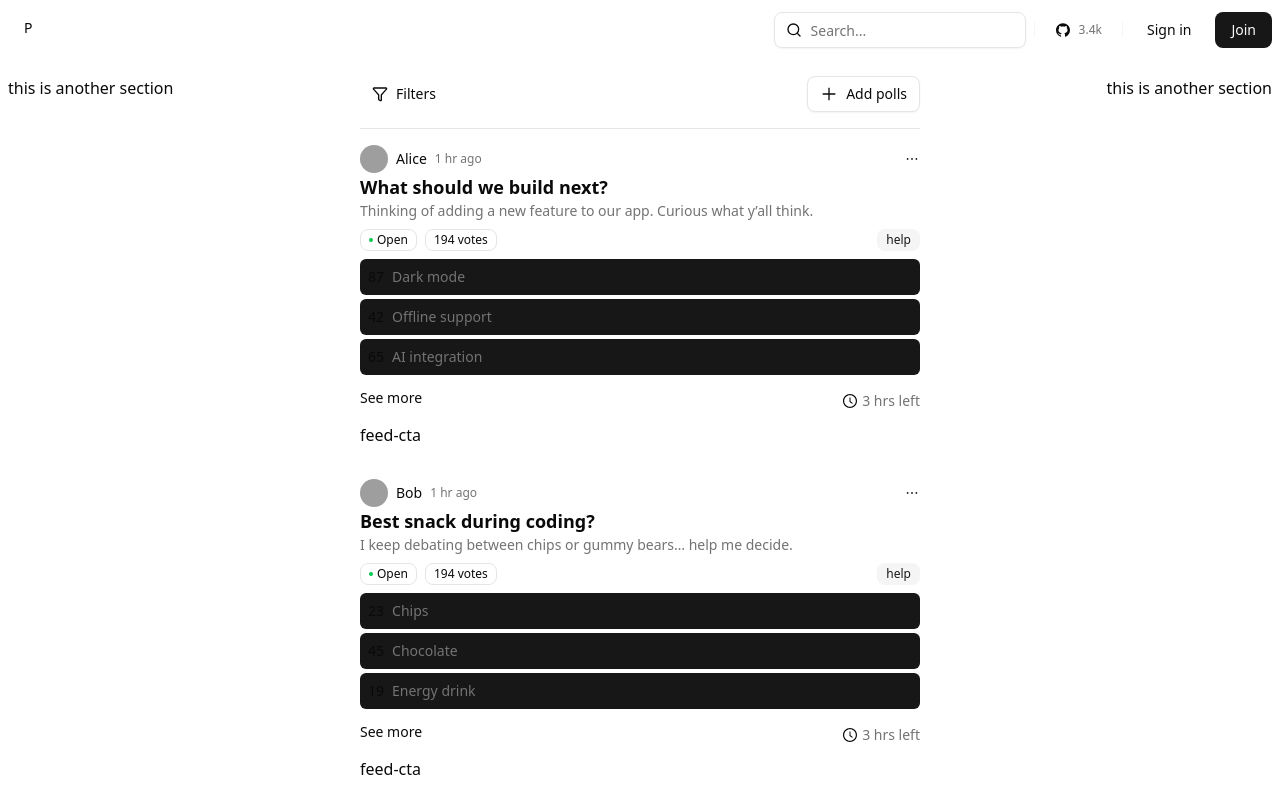
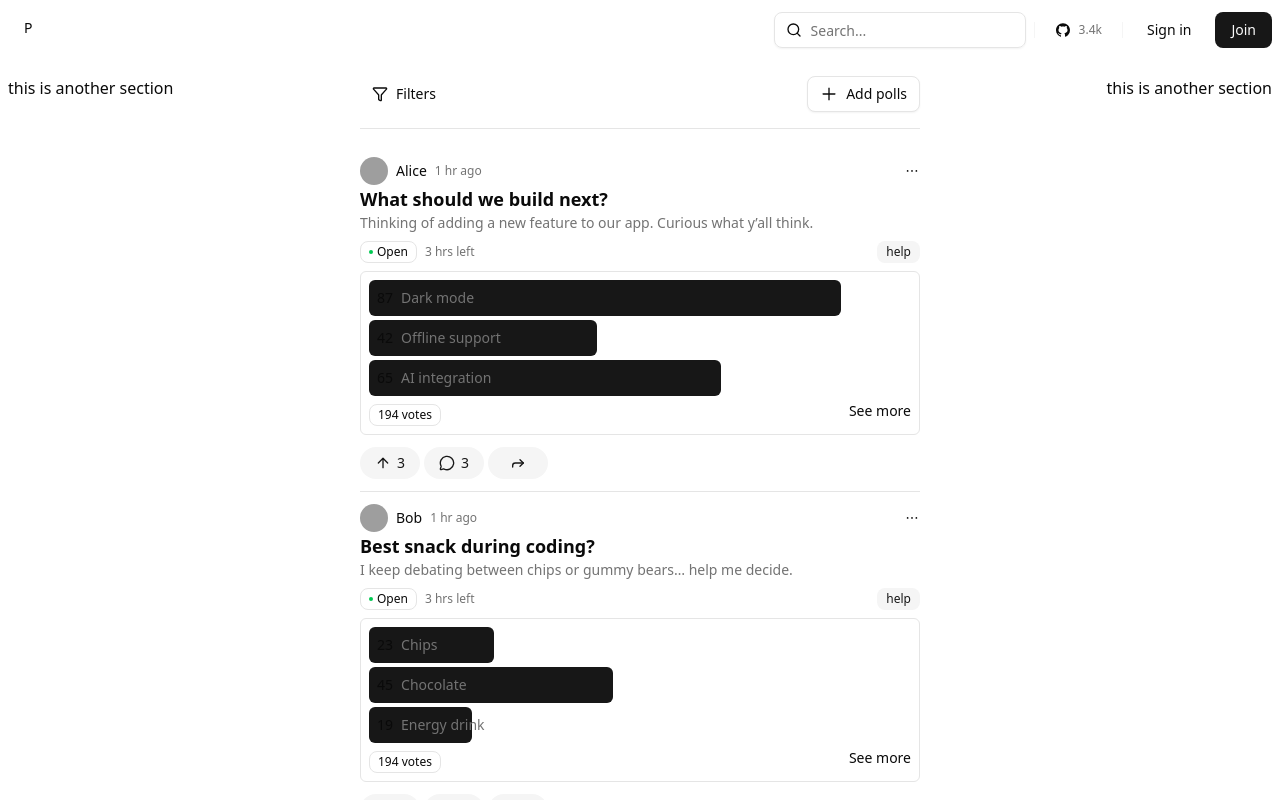
Before and after one commit to pollnion/pollnion-client, a Next.js app: page / in a window 1280 px wide. Shown: the top 800 px of the page. Built offline with nearby package versions, Linux system fonts and the light colour scheme; grey boxes are pictures that could not be loaded.

Commit message:
feat: enhance feed UI and add status/number utilities
Added user status constants and a number formatting utility. Updated feed models to include author status. Improved feed card, header, content, and CTA components with new UI elements, badges, and icons for better clarity and interactivity.

```diff
--- a/constants/status.ts
+++ b/constants/status.ts
@@ -1,3 +1,12 @@
+export const USER_STATUS = {
+  admin: 'admin',
+  normal: 'normal',
+}
+
+export const USER_PAID_STATUS = {
+  paid: 'paid',
+}
+
 export const POLL_STATUS = {
   open: 'open',
   closed: 'closed',
--- /dev/null
+++ b/lib/numbers.ts
@@ -0,0 +1,3 @@
+export const formattedNumber = (number = 0) => {
+  return number?.toLocaleString()
+}
--- a/models/feed.ts
+++ b/models/feed.ts
@@ -14,6 +14,7 @@ export type Poll = {
 export type Author = {
   id: string
   name: string
+  status: string
 }
 
 export type Content = {
--- a/modules/feed/feed-card.tsx
+++ b/modules/feed/feed-card.tsx
@@ -1,5 +1,6 @@
 import React from 'react'
 
+import {cn} from '@/lib/utils'
 import FeedCta from './feed-cta'
 import {FeedItem} from '@/models/feed'
 import FeedHeader from './feed-header'
@@ -7,7 +8,7 @@ import FeedContent from './feed-content'
 
 const FeedCard = ({item}: {item: FeedItem}) => {
   return (
-    <div className="mb-8">
+    <div className={cn('py-3 border-b')}>
       <FeedHeader item={item} />
       <FeedContent item={item} />
       <FeedCta item={item} />
--- a/modules/feed/feed-content.tsx
+++ b/modules/feed/feed-content.tsx
@@ -1,7 +1,10 @@
 import React from 'react'
 import {map} from 'lodash'
+import {isEqual} from 'lodash'
 import {FeedItem} from '@/models/feed'
 import {Badge} from '@/components/ui/badge'
+import {formattedNumber} from '@/lib/numbers'
+import {POLL_STATUS} from '@/constants/status'
 import {BaseIcon} from '@/components/base/icons/base-icon'
 import BaseStatusBadge from '@/components/base/badges/base-status-badge'
 import {TypographySmall} from '@/components/base/typography/base-typography'
@@ -9,33 +12,35 @@ import {TypographyLarge} from '@/components/base/typography/base-typography'
 import {TypographyMuted} from '@/components/base/typography/base-typography'
 
 const Polls = ({poll}: {poll: FeedItem['poll']}) => {
-  const {options, status, totalVotes} = poll || {}
+  const {options, status, totalVotes = 0} = poll || {}
+
+  const isOpen = isEqual(status, POLL_STATUS.open)
+
   return (
     <React.Fragment>
       <div className="flex justify-between space-x-2 mb-2">
-        <div className="flex space-x-2">
+        <div className="flex items-center space-x-2">
           <BaseStatusBadge status={status} />
-          <Badge variant="outline">{totalVotes} votes</Badge>
+          {isOpen && <TypographyMuted className="text-xs">3 hrs left</TypographyMuted>}
         </div>
         <Badge variant="secondary">help</Badge>
       </div>
 
+      <div className="border rounded-sm p-2">
         {map(options, ({votes, label}, i) => (
           <div
             key={i}
-          className="bg-neutral-900 mb-1 p-2 rounded-sm flex items-center space-x-2"
+            className="bg-neutral-900 mb-1 last:mb-0 p-2 rounded-sm whitespace-nowrap flex items-center space-x-2"
+            style={{width: `${votes}%`}}
           >
-          <TypographySmall>{votes}</TypographySmall>{' '}
+            <TypographySmall>{votes}</TypographySmall>
             <TypographyMuted>{label}</TypographyMuted>
           </div>
         ))}
 
-      <div className="py-3 flex justify-between">
+        <div className="pt-1 flex justify-between">
+          <Badge variant="outline">{formattedNumber(totalVotes)} votes</Badge>
           <TypographySmall>See more</TypographySmall>
-
-        <div className="flex space-x-1 items-center">
-          <BaseIcon nameIcon="AiOutlineClockCircle" />
-          <TypographyMuted>3 hrs left</TypographyMuted>
         </div>
       </div>
     </React.Fragment>
--- a/modules/feed/feed-cta.tsx
+++ b/modules/feed/feed-cta.tsx
@@ -1,9 +1,30 @@
 import React from 'react'
+import {ArrowUp} from 'lucide-react'
+import {Forward} from 'lucide-react'
+import {MessageCircle} from 'lucide-react'
 import {FeedItem} from '@/models/feed'
+import BaseButton from '@/components/base/buttons/base-button'
+import {TypographySmall} from '@/components/base/typography/base-typography'
 
 const FeedCta: React.FC<{item: FeedItem}> = ({item}) => {
   const {} = item || {}
-  return <div>feed-cta</div>
+  return (
+    <div className="mt-3 space-x-1">
+      <BaseButton variant="secondary" className="rounded-full w-[60px]" size="sm">
+        <ArrowUp />
+        <TypographySmall>3</TypographySmall>
+      </BaseButton>
+
+      <BaseButton variant="secondary" className="rounded-full w-[60px]" size="sm">
+        <MessageCircle />
+        <TypographySmall>3</TypographySmall>
+      </BaseButton>
+
+      <BaseButton variant="secondary" className="rounded-full w-[60px]" size="sm">
+        <Forward />
+      </BaseButton>
+    </div>
+  )
 }
 
 export default FeedCta
--- a/modules/feed/feed-header.tsx
+++ b/modules/feed/feed-header.tsx
@@ -1,13 +1,17 @@
 import React from 'react'
+import {isEqual} from 'lodash'
 import {FeedItem} from '@/models/feed'
+import {USER_STATUS} from '@/constants/status'
+import {BaseIcon} from '@/components/base/icons/base-icon'
 import BaseAvatar from '@/components/base/avatars/base-avatar'
 import {TypographyMuted} from '@/components/base/typography/base-typography'
 import {TypographySmall} from '@/components/base/typography/base-typography'
-import {BaseIcon} from '@/components/base/icons/base-icon'
 
 const FeedHeader: React.FC<{item: FeedItem}> = ({item}) => {
   const {author} = item || {} // createdAt
-  const {name} = author || {}
+  const {name, status} = author || {}
+
+  const isAdmin = isEqual(status, USER_STATUS.admin)
 
   return (
     <div className="flex justify-between items-center space-x-2">
@@ -15,6 +19,7 @@ const FeedHeader: React.FC<{item: FeedItem}> = ({item}) => {
         <div className="flex items-center space-x-2">
           <BaseAvatar />
           <TypographySmall>{name}</TypographySmall>
+          {isAdmin && <BaseIcon nameIcon="AiTwotoneCheckCircle" />}
         </div>
         <TypographyMuted className="text-xs">1 hr ago</TypographyMuted>
       </div>
```
Lines whose indentation alone changed are shown as unchanged.
